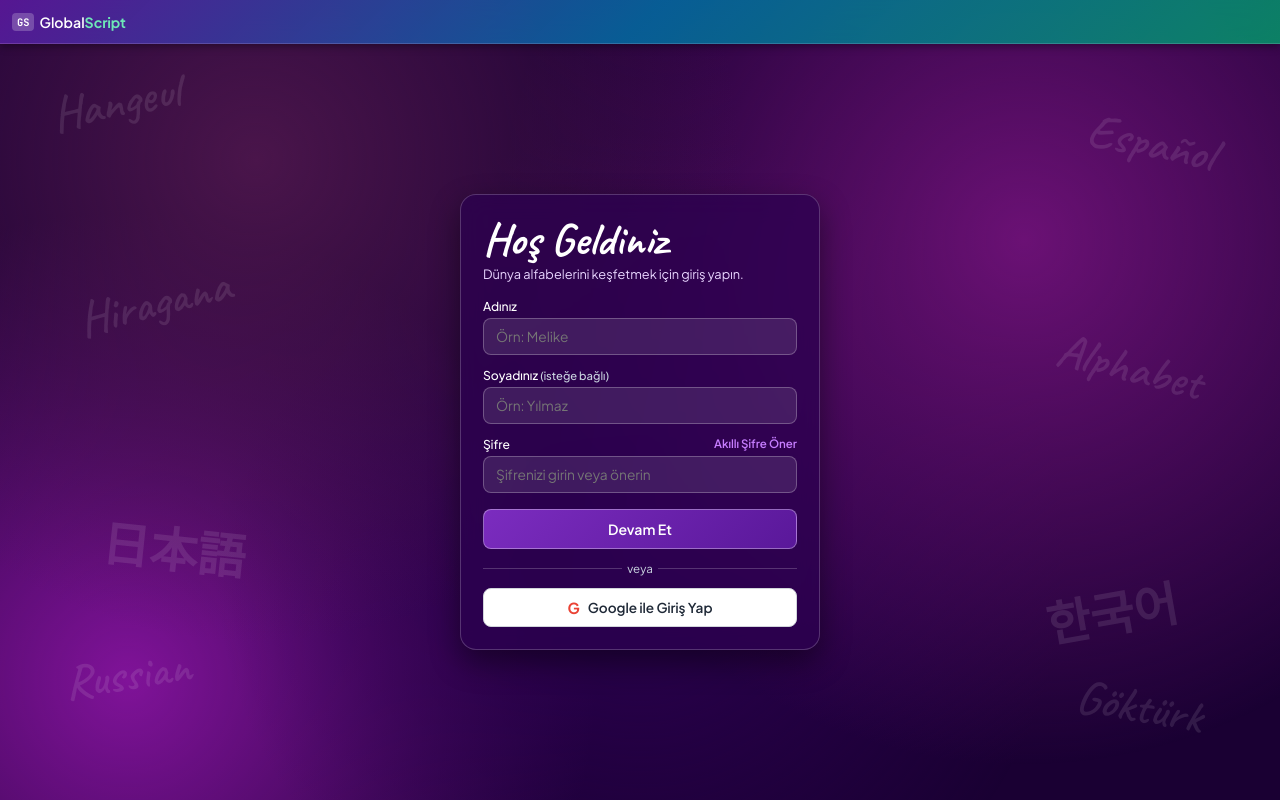
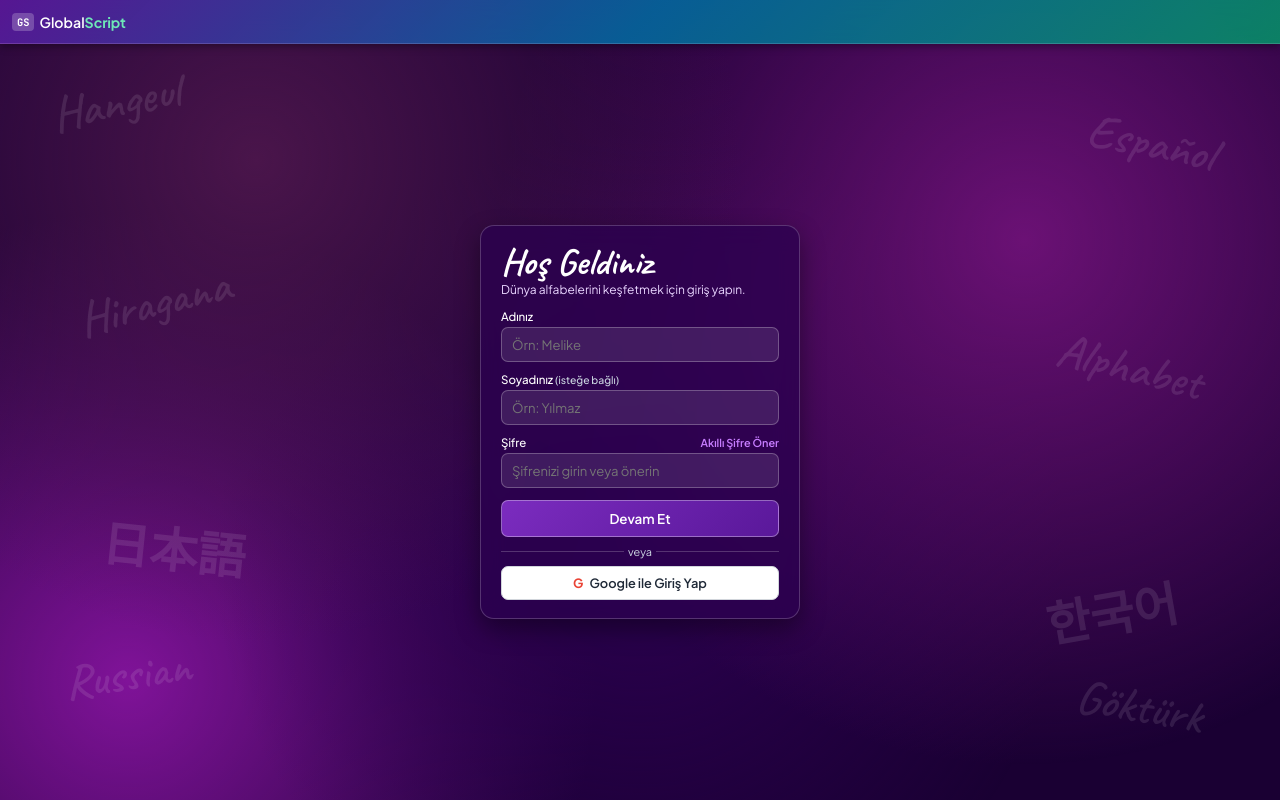
Before and after one commit to fundamelike35/Dil-ogrenme, a plain HTML site: page index.html in a window 1280 px wide. Drawn offline with Linux system fonts and the light colour scheme.

Commit message:
Update style.css

```diff
--- a/style.css
+++ b/style.css
@@ -203,57 +203,56 @@ body.dark-workspace .bg-floating-words {
     justify-content: center;
     align-items: center;
 }
-
-/* KÜÇÜLTÜLMÜŞ GİRİŞ KARTI */
+/* DAHA DA KÜÇÜLTÜLMÜŞ ZARİF GİRİŞ KARTI */
 .login-card {
-    width: 90%;
-    max-width: 360px;
-    background: rgba(43, 0, 79, 0.72);
+    width: 88%;
+    max-width: 320px;
+    background: rgba(43, 0, 79, 0.75);
     backdrop-filter: blur(12px);
     border: 1px solid rgba(255, 255, 255, 0.2);
-    border-radius: 16px;
-    padding: 22px;
-    box-shadow: 0 12px 30px rgba(0, 0, 0, 0.45);
+    border-radius: 14px;
+    padding: 18px 20px;
+    box-shadow: 0 10px 25px rgba(0, 0, 0, 0.4);
 }
 
 .welcome-title {
     font-family: 'Caveat', cursive;
-    font-size: 2.8rem;
+    font-size: 2.3rem;
     font-weight: 700;
     color: #ffffff !important;
     line-height: 1;
-    margin-bottom: 4px;
+    margin-bottom: 2px;
 }
 
 .subtitle {
     color: #e9d5ff;
-    font-size: 0.8rem;
-    margin-bottom: 16px;
+    font-size: 0.75rem;
+    margin-bottom: 12px;
 }
 
 .input-group {
     display: flex;
     flex-direction: column;
-    gap: 4px;
-    margin-bottom: 12px;
+    gap: 3px;
+    margin-bottom: 10px;
 }
 
 .input-group label {
-    font-size: 0.76rem;
+    font-size: 0.72rem;
     color: #ffffff;
     font-weight: 500;
 }
 
-.optional { color: #cbd5e1; font-size: 0.7rem; }
+.optional { color: #cbd5e1; font-size: 0.65rem; }
 
 .input-group input {
     width: 100%;
     background: rgba(255, 255, 255, 0.1);
     border: 1px solid rgba(255, 255, 255, 0.25);
-    padding: 9px 12px;
-    border-radius: 8px;
+    padding: 8px 10px;
+    border-radius: 7px;
     color: #ffffff;
-    font-size: 0.86rem;
+    font-size: 0.82rem;
     outline: none;
 }
 
@@ -264,7 +263,7 @@ body.dark-workspace .bg-floating-words {
 }
 
 .suggest-btn {
-    font-size: 0.72rem;
+    font-size: 0.68rem;
     color: #c77dff;
     cursor: pointer;
     font-weight: 600;
@@ -272,9 +271,9 @@ body.dark-workspace .bg-floating-words {
 
 .error-msg {
     display: none;
-    font-size: 0.7rem;
+    font-size: 0.68rem;
     color: #ff8fa3;
-    margin-top: 2px;
+    margin-top: 1px;
 }
 
 .btn-primary {
@@ -282,53 +281,47 @@ body.dark-workspace .bg-floating-words {
     background: linear-gradient(135deg, #7b2cbf 0%, #5a189a 100%);
     color: white;
     border: 1px solid rgba(255, 255, 255, 0.35);
-    padding: 10px 16px;
-    border-radius: 8px;
+    padding: 9px 14px;
+    border-radius: 7px;
     font-weight: 600;
-    font-size: 0.88rem;
+    font-size: 0.84rem;
     cursor: pointer;
-    margin-top: 4px;
+    margin-top: 2px;
 }
 
-.btn-primary:hover {
-    background: linear-gradient(135deg, #8c32d4 0%, #681fb0 100%);
-}
-
-/* GOOGLE İLE GİRİŞ YAP BUTONU */
 .divider {
     display: flex;
     align-items: center;
     text-align: center;
-    margin: 12px 0;
+    margin: 8px 0;
     color: #cbd5e1;
-    font-size: 0.72rem;
+    font-size: 0.68rem;
 }
 .divider::before, .divider::after {
     content: '';
     flex: 1;
     border-bottom: 1px solid rgba(255, 255, 255, 0.2);
 }
-.divider::before { margin-right: .5em; }
-.divider::after { margin-left: .5em; }
+.divider::before { margin-right: .4em; }
+.divider::after { margin-left: .4em; }
 
 .btn-google {
     width: 100%;
     background: #ffffff;
     color: #1f2937;
     border: 1px solid #d1d5db;
-    padding: 9px 14px;
-    border-radius: 8px;
+    padding: 8px 12px;
+    border-radius: 7px;
     font-weight: 600;
-    font-size: 0.85rem;
+    font-size: 0.8rem;
     cursor: pointer;
     display: flex;
     align-items: center;
     justify-content: center;
-    gap: 8px;
-    transition: background 0.2s;
+    gap: 6px;
 }
-.btn-google:hover {
-    background: #f3f4f6;
+.google-icon { color: #ea4335; font-weight: bold; }
+
 }
 .google-icon {
     font-weight: bold;
```
